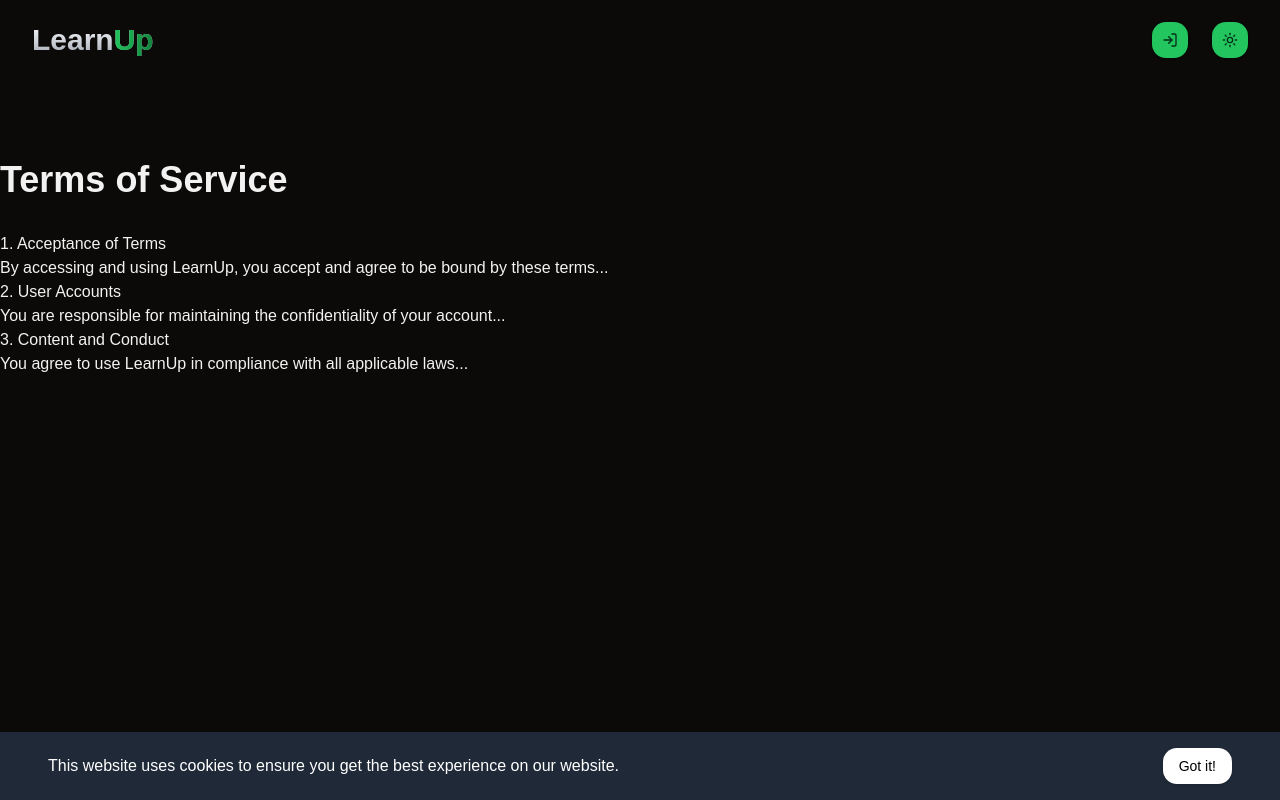
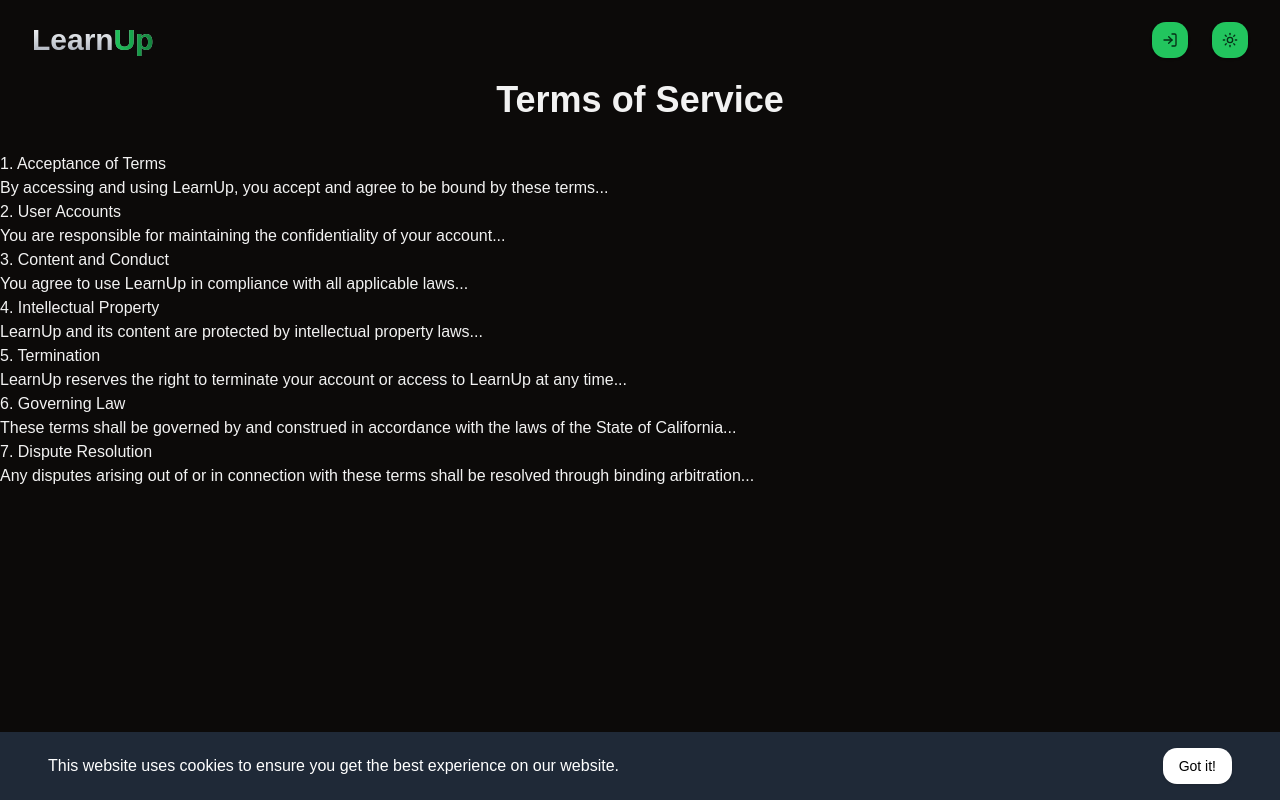
Before and after one commit to Leytox/learnup-2, a Next.js app: page /terms in a window 1280 px wide. Shown: the top 800 px of the page. Built offline with nearby package versions, Linux system fonts and the light colour scheme; no server answers.

Commit message:
Improve help pages layout and content
Added flexbox centering to all help pages, centered heading text,
and expanded Terms of Service with additional sections

AI:

Improve help pages layout and center content

AI:

Improve help pages layout and center content

```diff
--- a/app/(main)/(help)/blog/page.tsx
+++ b/app/(main)/(help)/blog/page.tsx
@@ -15,9 +15,9 @@
 
 export default function BlogPage() {
   return (
-    <main className="min-h-screen py-20">
+    <main className="min-h-screen flex justify-center">
       <div className="container">
-        <h1 className="text-4xl font-bold mb-8">Blog</h1>
+        <h1 className="text-4xl font-bold mb-8 text-center">Blog</h1>
         <div className="grid gap-6 md:grid-cols-2 lg:grid-cols-3">
           {blogPosts.map((post, index) => (
             <Card key={index}>
--- a/app/(main)/(help)/faq/page.tsx
+++ b/app/(main)/(help)/faq/page.tsx
@@ -21,7 +21,7 @@
 
 export default function FAQPage() {
   return (
-    <main className="min-h-screen py-20">
+    <main className="min-h-screen flex justify-center">
       <div className="container">
         <h1 className="text-4xl font-bold mb-8 text-center">
           Frequently Asked Questions
--- a/app/(main)/(help)/privacy/page.tsx
+++ b/app/(main)/(help)/privacy/page.tsx
@@ -1,8 +1,8 @@
 export default function PrivacyPage() {
   return (
-    <main className="min-h-screen py-20">
+    <main className="min-h-screen flex justify-center">
       <div className="container">
-        <h1 className="text-4xl font-bold mb-8">Privacy Policy</h1>
+        <h1 className="text-4xl font-bold mb-8 text-center">Privacy Policy</h1>
         <div className="prose prose-slate dark:prose-invert max-w-none">
           <h2>1. Information We Collect</h2>
           <p>We collect information that you provide directly to us...</p>
--- a/app/(main)/(help)/terms/page.tsx
+++ b/app/(main)/(help)/terms/page.tsx
@@ -1,8 +1,10 @@
 export default function TermsPage() {
   return (
-    <main className="min-h-screen py-20">
+    <main className="min-h-screen flex justify-center">
       <div className="container">
-        <h1 className="text-4xl font-bold mb-8">Terms of Service</h1>
+        <h1 className="text-4xl font-bold mb-8 text-center">
+          Terms of Service
+        </h1>
         <div className="prose prose-slate dark:prose-invert max-w-none">
           <h2>1. Acceptance of Terms</h2>
           <p>
@@ -21,7 +23,29 @@
             You agree to use LearnUp in compliance with all applicable laws...
           </p>
 
-          {/* Add more sections as needed */}
+          <h2>4. Intellectual Property</h2>
+          <p>
+            LearnUp and its content are protected by intellectual property
+            laws...
+          </p>
+
+          <h2>5. Termination</h2>
+          <p>
+            LearnUp reserves the right to terminate your account or access to
+            LearnUp at any time...
+          </p>
+
+          <h2>6. Governing Law</h2>
+          <p>
+            These terms shall be governed by and construed in accordance with
+            the laws of the State of California...
+          </p>
+
+          <h2>7. Dispute Resolution</h2>
+          <p>
+            Any disputes arising out of or in connection with these terms shall
+            be resolved through binding arbitration...
+          </p>
         </div>
       </div>
     </main>
```
